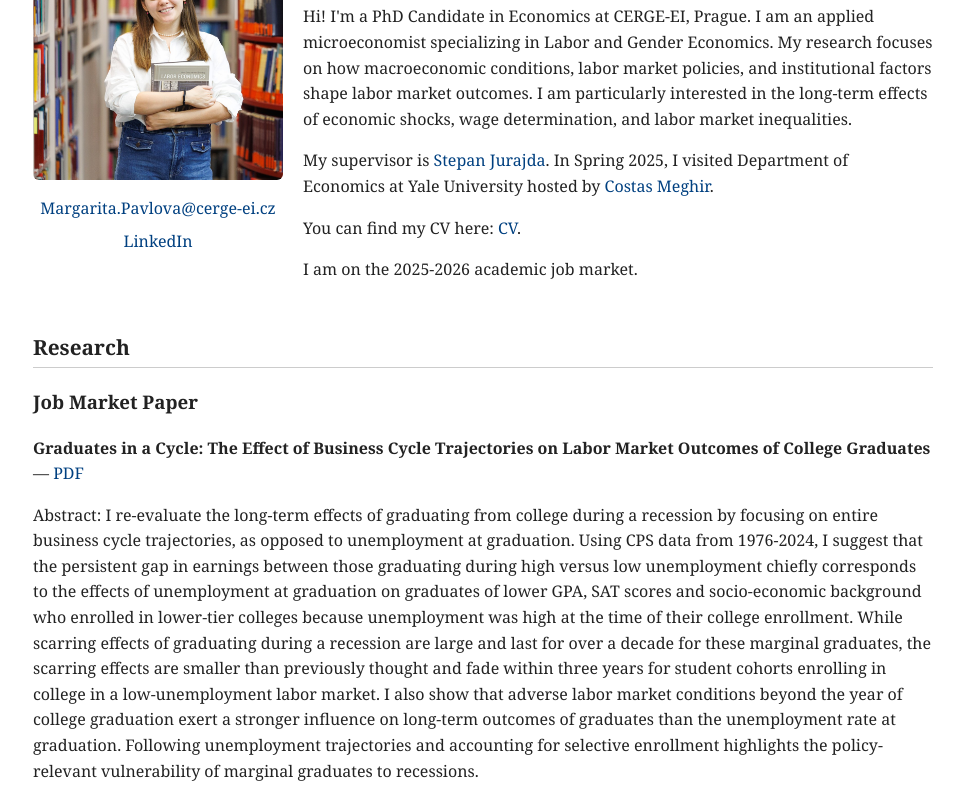
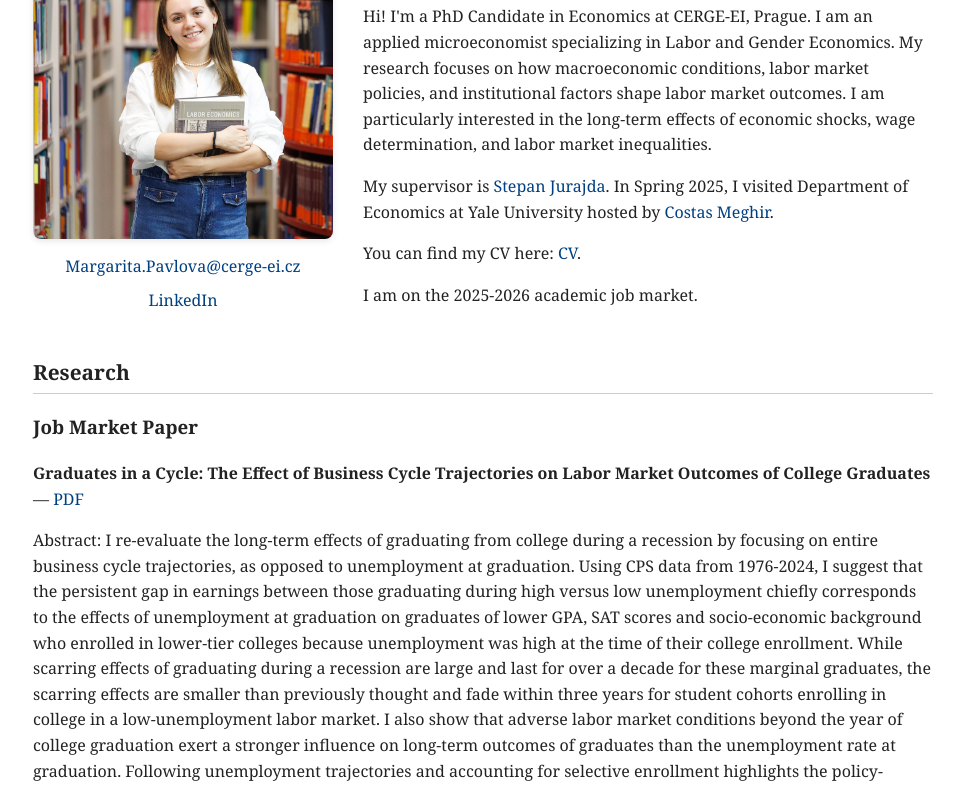
Before and after one commit to margarita-pavlova/margarita-pavlova.github.io, a plain HTML site: page index.html in a window 1280 px wide. Shown: the part 109-897 px from the top of the page, without its empty margins (157-1120 px from the left). Drawn offline with Linux system fonts and the light colour scheme.

Commit message:
Update index - style.html

```diff
--- a/index.html
+++ b/index.html
@@ -42,15 +42,27 @@
   /* HEADER LAYOUT */
   header.top-section {
     display: flex;
-      align-items: flex-start;
-      gap: 20px;
+    align-items: center; /* centers vertically with text */
+    gap: 30px;
     margin-bottom: 2rem;
   }
 
   header.top-section img {
-      width: 250px;
-      border-radius: 6px;
+    width: 300px; /* slightly larger image */
+    height: auto;
+    border-radius: 8px;
     flex-shrink: 0;
+    object-fit: cover;
+    box-shadow: 0 2px 6px rgba(0,0,0,0.1);
+  }
+
+  header.top-section .image-contact {
+    text-align: center;
+    min-width: 300px;
+  }
+
+  header.top-section .image-contact p {
+    margin: 6px 0;
   }
 
   header.top-section .text {
@@ -66,7 +78,7 @@
     }
 
     header.top-section img {
-        width: 180px;
+      width: 200px;
       margin-bottom: 1rem;
     }
 
```
Lines whose indentation alone changed are shown as unchanged.
